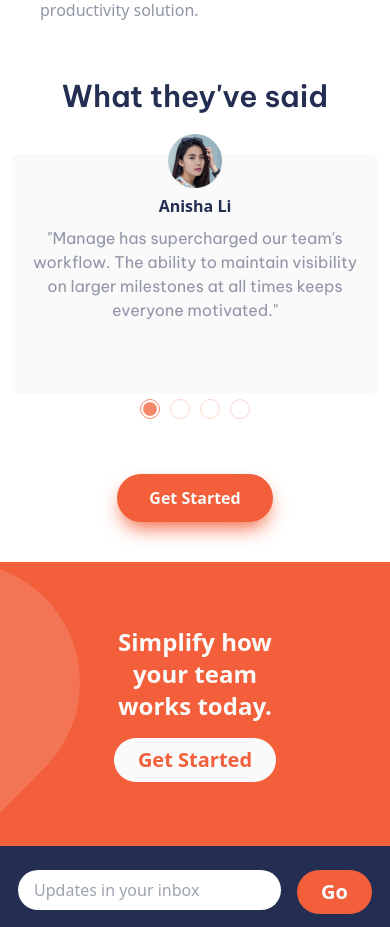
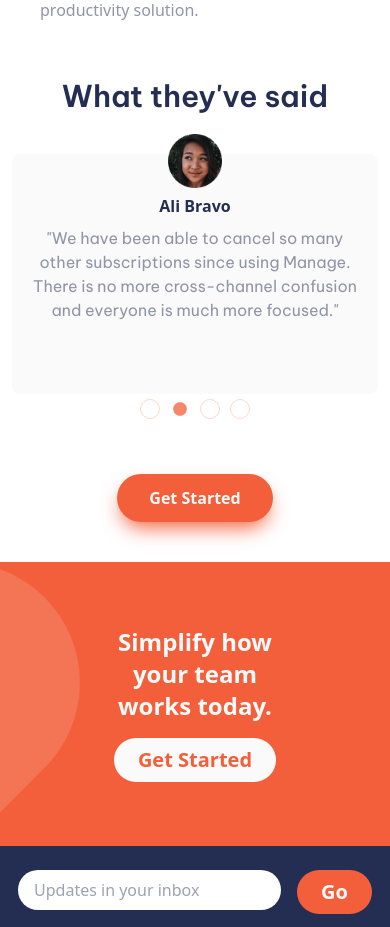
Before and after one commit to Bidex-03/manage-landing-page, a Next.js app: page / in a window 390 px wide. Shown: the part 1780-2707 px from the top of the page. Built offline with nearby package versions, Linux system fonts and the light colour scheme.

Commit message:
chore: fixed something in react-slick carousel✅

```diff
--- a/components/Main.js
+++ b/components/Main.js
@@ -7,7 +7,7 @@ import "slick-carousel/slick/slick.css";
 import "slick-carousel/slick/slick-theme.css";
 
 import pattern from "@/public/assets/bg-tablet-pattern.svg";
-import { testimonials } from "./testimonials";
+import { testimonies } from "./testimonies";
 
 const vietnam = Be_Vietnam_Pro({
   subsets: ["latin"],
@@ -23,8 +23,8 @@ const Main = () => {
     speed: 500,
     slidesToShow: 3,
     slidesToScroll: 1,
-    // autoplay: true,
-    // autoplaySpeed: 3000,
+    autoplay: true,
+    autoplaySpeed: 3000,
     responsive: [
       {
         breakpoint: 768,
@@ -153,13 +153,8 @@ const Main = () => {
           </div>
         </section>
 
-        {/* TESTIMONIAL */}
+        {/* TESTIMONIES */}
         <section className="my-10 mx:w-[95%] mx-auto relative">
-          {/* PATTERN AT TESTIMONIES SECTION */}
-          {/* <div className="hidden md:block absolute -top-[40%] -left-[15%]">
-            <Image src={pattern} alt="Pattern" width={450} />
-          </div> */}
-
           <h2
             className={`${vietnam.className} bg-inherit text-3xl md:text-5xl font-semibold text-primaryBlue flex justify-center my-4`}
           >
@@ -167,26 +162,26 @@ const Main = () => {
           </h2>
 
           <Slider {...settings}>
-            {testimonials.map((testimonial) => {
+            {testimonies.map((testimony) => {
               return (
-                <div key={testimonial.id} className="pt-6 md:pt-10">
+                <div key={testimony.id} className="pt-6 md:pt-10">
                   <div className="bg-veryLightGray relative z-0 rounded-lg h-60 mx-3 md:mx-0 md:mr-3">
                     <div className="flex justify-center">
                       <Image
-                        src={testimonial.img}
-                        alt={testimonial.name}
+                        src={testimony.img}
+                        alt={testimony.name}
                         className="mx-auto absolute -top-[20px] md:-top-[30px] z-10 w-[15%]"
                       />
                     </div>
                     <div className="mt-10 md:mt-14">
                       <h2 className="text-primaryBlue font-bold text-center">
-                        {testimonial.name}
+                        {testimony.name}
                       </h2>
 
                       <p
                         className={`${vietnam.className} text-center text-darkGrayishBlue mt-2 text-md md:text-sm px-4`}
                       >
-                        &quot;{testimonial.message}&quot;
+                        &quot;{testimony.message}&quot;
                       </p>
                     </div>
                   </div>
--- a/components/testimonials.js
+++ b/components/testimonies.js
@@ -3,7 +3,7 @@ import Anisha from "@/public/assets/avatar-anisha.png";
 import Richard from "@/public/assets/avatar-richard.png";
 import Shanai from "@/public/assets/avatar-shanai.png";
 
-export const testimonials = [
+export const testimonies = [
   {
     img: Anisha,
     name: "Anisha Li",
--- a/styles/globals.css
+++ b/styles/globals.css
@@ -4,6 +4,7 @@
 
 .slick-dots li.slick-active button:before {
   color: hsl(12, 88%, 59%) !important;
+  border: 1px solid #fff
 }
 
 .slick-dots li button:before {
```
